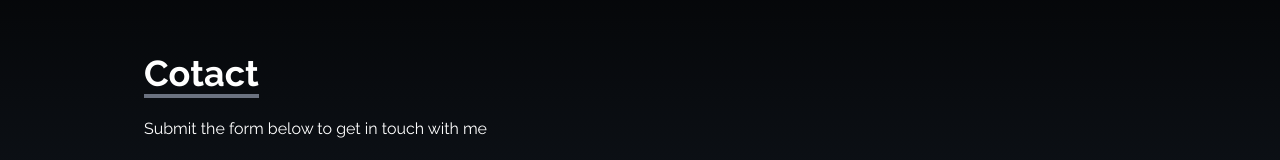
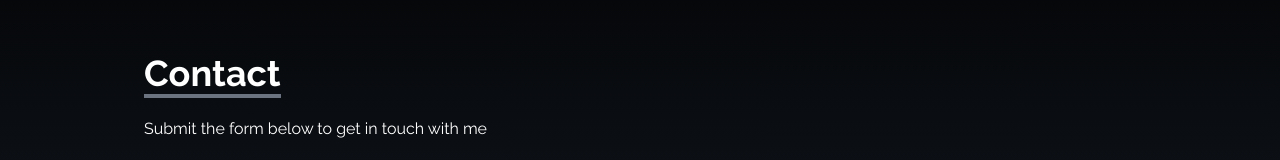
Before and after one commit to Jnaneshv/portfolio-website, a React (Create React App) app: page / in a window 1280 px wide. Shown: the part 3341-3501 px from the top of the page. Built offline with nearby package versions, Linux system fonts and the light colour scheme.

Commit message:
contact changed

```diff
--- a/src/components/Contact.jsx
+++ b/src/components/Contact.jsx
@@ -9,7 +9,7 @@ const Contact = () => {
       <div className="flex flex-col p-4 justify-center max-w-screen-lg mx-auto h-full">
         <div className="pb-8 pt-56">
           <p className="text-4xl font-bold inline border-b-4 border-gray-500">
-            Cotact
+            Contact
           </p>
           <p className="py-6">Submit the form below to get in touch with me</p>
         </div>
```
